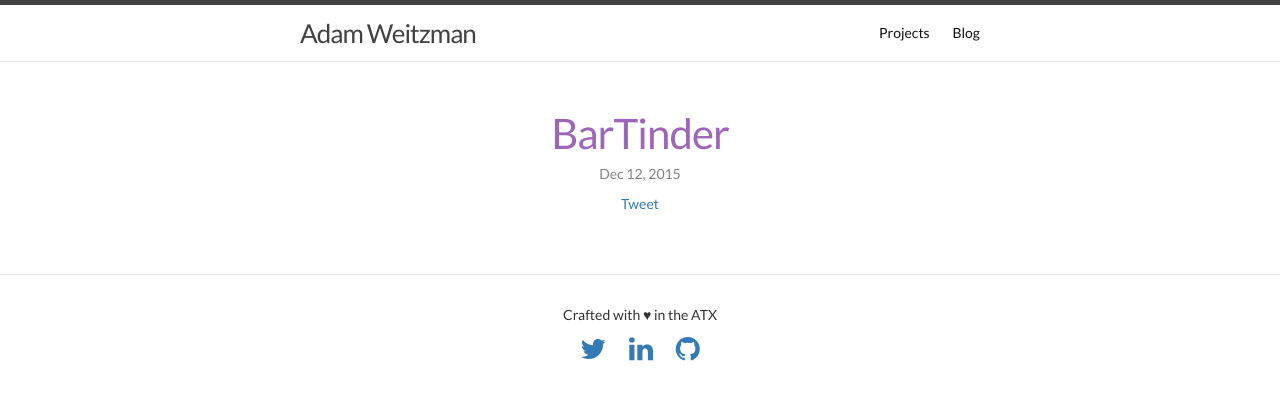
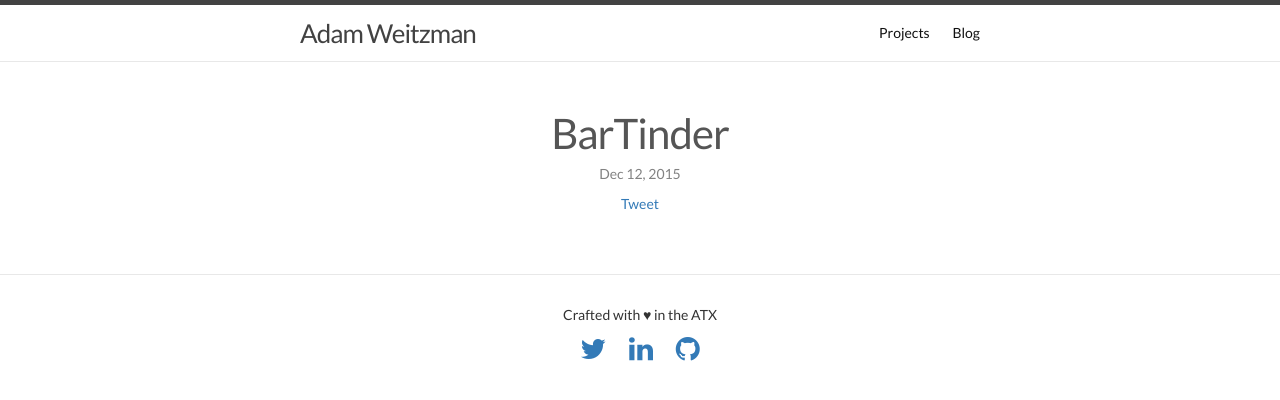
Before and after one commit to adamcweitzman/portfolio-blog, a Jekyll site: the page built from _posts/2015-12-13-BarTinder.markdown, in a window 1280 px wide. Shown: the top 400 px of the page. Built offline with Jekyll 4.4.1, drawn with Linux system fonts in a browser that asks for light colours; nearby versions of some CDN libraries; comment, search, counter and statistics services are not loaded.

Commit message:
ready for deploy for realz

```diff
--- a/_layouts/post.html
+++ b/_layouts/post.html
@@ -3,7 +3,7 @@ layout: default
 ---
 <article class="post" itemscope itemtype="http://schema.org/BlogPosting">
 
-  <header class="post-header text-center" id="title">
+  <header class="post-header text-center header">
 	    <h1 class="post-title" itemprop="name headline">{{ page.title }}</h1>
 	    <p class="post-meta"><time datetime="{{ page.date | date_to_xmlschema }}" itemprop="datePublished">{{ page.date | date: "%b %-d, %Y" }}</time>{% if page.author %} • <span itemprop="author" itemscope itemtype="http://schema.org/Person"><span itemprop="name">{{ page.author }}</span></span>{% endif %}</p>
 	    <a href="https://twitter.com/share" class="twitter-share-button"{count} data-via="adam_weitzman">Tweet</a>
```
